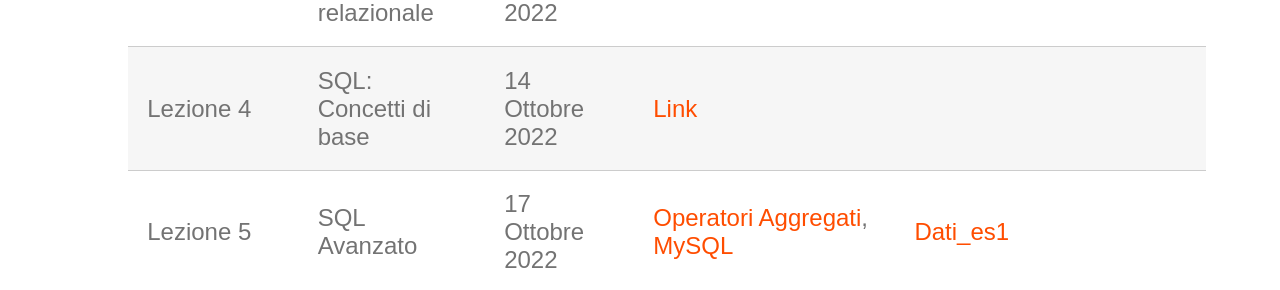
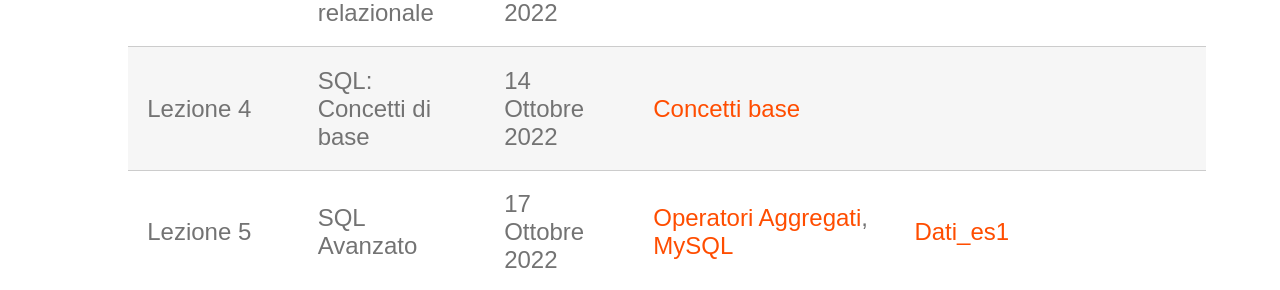
Before and after one commit to perceivelab/database-course, a Jekyll site: the page built from lezioni.md, in a window 1280 px wide and 1400 px high, scrolled down 641 px. Shown: the part 165-455 px from the top of the window. Built offline with Jekyll 4.4.1, drawn with Linux system fonts in a browser that asks for light colours; our own code applies the rules of GitHub Pages for plain Markdown files.

Commit message:
Update lezioni.md

```diff
--- a/lezioni.md
+++ b/lezioni.md
@@ -11,7 +11,7 @@ Questa pagina contiene le slide, note e gli esempi di codice delle lezioni del c
 | Lezione 1  | Modello relazionale                      | 03 Ottobre 2022   | [Modello Relazionale](https://drive.google.com/file/d/15EaCh1d7VxnKTfylcErryjHwbERGk1Qo/view?usp=sharing)        |             |
 | Lezione 2  | Algebra relazionale                      | 07 Ottobre 2022   | [Algebra Relazionale](https://drive.google.com/file/d/1A-qmts9eQMoQPqdN6f6_j1QWPLIntvNc/view?usp=sharing)                        |      [Link](https://drive.google.com/file/d/1xhLANQBfE-IPZenv5l__r-LpDB_vGVbi/view?usp=sharing)  |
 | Lezione 3  | Esercitazione Algebra relazionale        | 10 Ottobre 2022   | [Testo](https://drive.google.com/file/d/1rKO9jEPbvPDXGFqN5TLWSCXxsN-ddXwu/view?usp=sharing)                        | [Soluzione](https://drive.google.com/file/d/1uICFMgfGmf_m8rTpIYTc1TPksi9_VrBH/view?usp=sharing)             |
-| Lezione 4  | SQL: Concetti di base                    | 14 Ottobre 2022   | [Link](https://drive.google.com/file/d/1zLyhfNtUqWMqimEtk2PAbZJsA6m6o6aS/view?usp=sharing)                        |             |
+| Lezione 4  | SQL: Concetti di base                    | 14 Ottobre 2022   | [Concetti base](https://drive.google.com/file/d/1zLyhfNtUqWMqimEtk2PAbZJsA6m6o6aS/view?usp=sharing)                        |             |
 | Lezione 5  | SQL Avanzato                             | 17 Ottobre 2022   | [Operatori Aggregati](https://drive.google.com/file/d/1YqAuOcYnx2okRPGMOlK00QKvHX6t-Cf2/view?usp=sharing), [MySQL](https://drive.google.com/file/d/1vsvOpQil_n-gnUfZv1C0aTXPbk3eorOK/view?usp=sharing)                       | [Dati_es1](https://drive.google.com/file/d/1tuE5tC5BfNo53BtE35M-ITawzY5-AMdB/view?usp=sharing)            |
 | Lezione 6  | SQL: trigger e procedure                 | 17 Ottobre 2022   |    [Advanced SQL](https://drive.google.com/file/d/1gwbvt1cCsAN91pKShpLmL8Oj_n_zUnp6/view?usp=sharing)                     |             |
 | Lezione 7  | Laboratorio SQL: parte 1                 | 24 Ottobre 2022   | [Esercitazione1_testo](https://drive.google.com/file/d/1U7OOJdAS7KO35V79Vkql-YpQXpWCPwRe/view?usp=sharing) + [(Dati)](https://drive.google.com/file/d/122AD9a5xM8PO9B2fIntYr81e0XD-PYM0/view?usp=sharing) [Esercitazione2_testo](https://drive.google.com/file/d/1lpOeANRIWdL4h5ZbLlucaei8sS1Z3sCH/view?usp=sharing) [Esercitazione3_testo](https://drive.google.com/file/d/1UBj_yDPDhH0sH9tkBtHdZI0sey8b-94q/view?usp=sharing) + [(Dati)](https://drive.google.com/file/d/1Lso_VbmuBDzh7EZmy8xklQM3Bns2T-Uf/view?usp=sharing)  [Esercitazione4_testo](https://drive.google.com/file/d/1kx_pa-Yqc9-CLwG40t6fspy2g8xAlcDF/view?usp=sharing) + [(Dati)](https://drive.google.com/file/d/1eONZZMamy96_n-DegvjfJ5yCibyUjeG5/view?usp=sharing)                    | [Esercitazione1_soluzione](https://drive.google.com/file/d/1p-mm4RzjTjfpVHwOzRGYKUhoqb7TLbB7/view?usp=sharing)  [Esercitazione2_soluzione](https://drive.google.com/file/d/1sPkRf2ccJSsraYdD0l4YrZb3Ez7jEIkj/view?usp=sharing)  [Esercitazione3_soluzione](https://drive.google.com/file/d/1oIO4nZcUjdeIPyhyiAjkA2sRAOsOya-k/view?usp=sharing)  [Esercitazione4_soluzione](https://drive.google.com/file/d/1uu7KEYAfEzZPhewKmPiGe_MGt1cZvxsp/view?usp=sharing)         |
```
Also changed, not shown: other parts of lezioni.md (+1 -1 lines).
